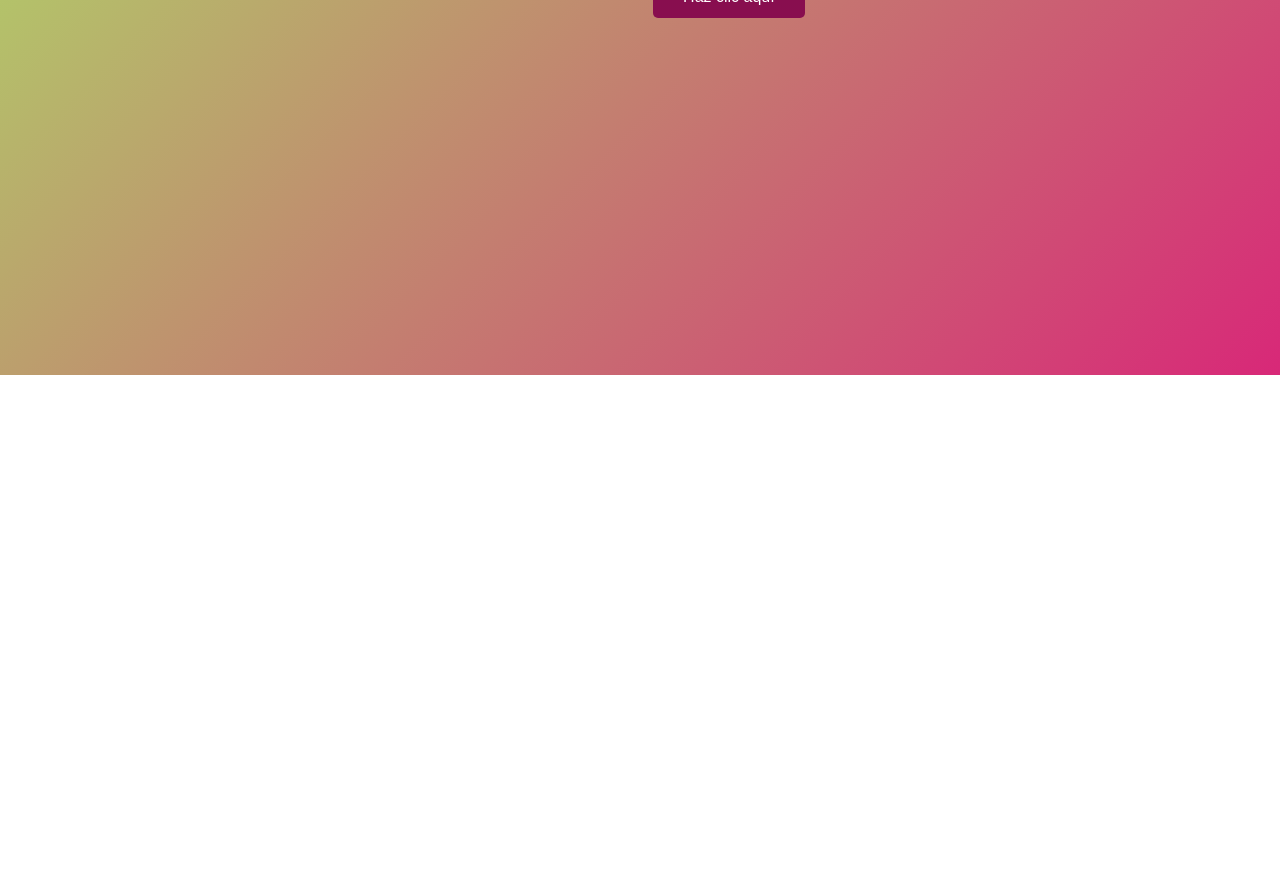
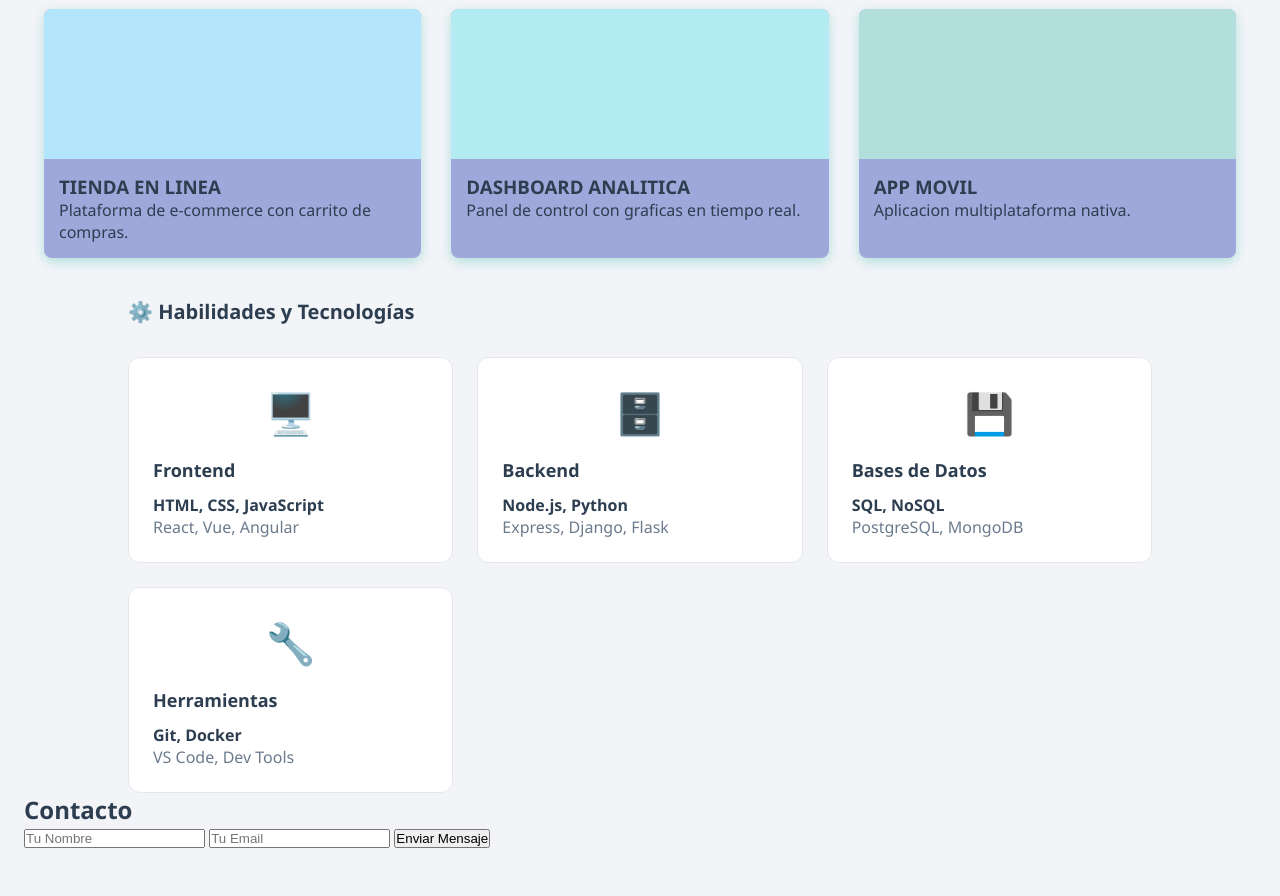
Before and after one commit to jimenez-A/Grupo-2-Jimenez-Ostos-Gomez-Suache-, a plain HTML site: page index.html in a window 1280 px wide. Shown: the part 425-1321 px from the top of the page. Before the commit the page ends 800 px from the top, so only its background shows below. Drawn offline with Linux system fonts and the light colour scheme.

Commit message:
Add files via upload

```diff
--- a/index.html
+++ b/index.html
@@ -3,17 +3,95 @@
 <head>
     <meta charset="UTF-8">
     <meta name="viewport" content="width=device-width, initial-scale=1.0">
-    <title>mi primera pagina web</title>
-    <link rel="stylesheet"href="style.css">
+    <title>Mi Portafolio Profesional</title>
+    <link rel="stylesheet" href="styles.css">
+    <link href="https://fonts.googleapis.com/css2?family=Roboto:wght@400;700&display=swap" rel="stylesheet">
 </head>
 <body>
-    <header>
-     <h1>¡Hola mundo!</h1>
+    <nav class="navbar">
+        <div class="logo">CONTENIDO</div>
+        <ul class="nav-links">
+            <li><a href="#inicio">Inicio</a></li>
+            <li><a href="#proyectos">Proyectos</a></li>
+            <li><a href="#contacto">Contacto</a></li>
+        </ul>
+    </nav>
+    <header id="inicio" class="header">
+        <h1>HOLA, SOMOS WENDY CAROLINA GOMEZ Y ANA SOFIA JIMENEZ</h1>
+        <p>Desarrolladoras Web | Programacion avanzada</p>
     </header>
-    <main>
-    <p id="mensaje">Esta es mi primera página web</p>
-     <button id="boton">Haz clic aquí</button>
-    </main>
- <script src="script.js"></script>
+
+
+    <section id="proyectos" class="projects">
+        <h2 style="text-align: center; margin-top: 40px;">NUESTROS PROYECTOS</h2>
+        <div class="projects-grid">
+            <div class="project-card">
+                <div class="project-img" style="background: #b3e5fc; height: 150px;"></div>
+                <div style="padding: 15px;">
+                    <h3>TIENDA EN LINEA</h3>
+                    <p>Plataforma de e-commerce con carrito de compras.</p>
+                </div>
+            </div>
+            <div class="project-card">
+                <div class="project-img" style="background: #b2ebf2; height: 150px;"></div>
+                <div style="padding: 15px;">
+                    <h3>DASHBOARD ANALITICA</h3>
+                    <p>Panel de control con graficas en tiempo real.</p>
+                </div>
+            </div>
+            <div class="project-card">
+                <div class="project-img" style="background: #b2dfdb; height: 150px;"></div>
+                <div style="padding: 15px;">
+                    <h3>APP MOVIL</h3>
+                    <p>Aplicacion multiplataforma nativa.</p>
+                </div>
+            </div>
+        </div>
+    </section>
+<div class="container">
+  <div class="section-header">
+    ⚙️ Habilidades y Tecnologías
+  </div>
+
+  <div class="skills-grid">
+    <div class="skill-card">
+      <div class="icon">🖥️</div>
+      <h3>Frontend</h3>
+      <p class="main-skills">HTML, CSS, JavaScript</p>
+      <p class="sub-skills">React, Vue, Angular</p>
+    </div>
+
+    <div class="skill-card">
+      <div class="icon">🗄️</div>
+      <h3>Backend</h3>
+      <p class="main-skills">Node.js, Python</p>
+      <p class="sub-skills">Express, Django, Flask</p>
+    </div>
+
+    <div class="skill-card">
+      <div class="icon">💾</div>
+      <h3>Bases de Datos</h3>
+      <p class="main-skills">SQL, NoSQL</p>
+      <p class="sub-skills">PostgreSQL, MongoDB</p>
+    </div>
+
+    <div class="skill-card">
+      <div class="icon">🔧</div>
+      <h3>Herramientas</h3>
+      <p class="main-skills">Git, Docker</p>
+      <p class="sub-skills">VS Code, Dev Tools</p>
+    </div>
+  </div>
+</div>
+    <footer id="contacto" class="footer">
+        <h2>Contacto</h2>
+        <form id="contactForm">
+            <input type="text" id="nombre" placeholder="Tu Nombre" required>
+            <input type="email" id="email" placeholder="Tu Email" required>
+            <button type="submit" class="btn-enviar">Enviar Mensaje</button>
+        </form>
+    </footer>
+
+    <script src="script.js"></script>
 </body>
 </html>
--- a/script.js
+++ b/script.js
@@ -1,16 +1,16 @@
-document.addEventListener('DOMContentLoaded', function() {
-    const boton = document.getElementById('boton');
-    const mensaje = document.getElementById('mensaje');
+// Función para animar al hacer scroll
+const mostrarTarjetas = () => {
+    const tarjetas = document.querySelectorAll('.project-card');
+    tarjetas.forEach(t => {
+        const distancia = t.getBoundingClientRect().top;
+        const alturaPantalla = window.innerHeight / 1.3;
+        if (distancia < alturaPantalla) {
+            t.classList.add('visible');
+        }
+    });
+};
 
-    let contador = 0;
+window.addEventListener('scroll', mostrarTarjetas);
 
-    boton.addEventListener('click', function() {
-        contador++;
-        mensaje.textContent = `¡Hiciste clic ${contador} veces!`;
-
-        // Cambiar color aleatorio
-        const colores = ['#d81b60 ', '#8e24aa', '#1565c0', '#26a69a'];
-        const colorAleatorio = colores[Math.floor(Math.random() * colores.length)];
-        document.body.style.background = colorAleatorio;
-    });
-});
+// Ejecutar una vez al cargar por si ya están visibles
+mostrarTarjetas();
--- /dev/null
+++ b/styles.css
@@ -0,0 +1,207 @@
+:root {
+    --color-primario:#c51162 ;
+    --color-secundario: #e46bbe;
+    --acento: #ba6bff;
+    --fuente-principal: 'Roboto', sans-serif;
+}
+
+body {
+  background-color: #e8e0f0;
+  margin: 0;
+  padding: 0;
+  min-height: 100vh;
+}
+
+/* Encabezado */
+.header {
+    background: linear-gradient(135deg, var(--color-primario), var(--color-secundario));
+    color: white;
+    padding: 60px 20px;
+    text-align: center;
+}
+
+/* La cuadrícula de proyectos que tienes en tu imagen */
+.projects-grid {
+    display: grid;
+    grid-template-columns: repeat(auto-fit, minmax(300px, 1fr)); /* */
+    gap: 30px; /* */
+    margin: 40px 20px; /* */
+}
+
+/* Las tarjetas de proyectos de tu imagen */
+.project-card {
+    background: #9fa8da;
+    border-radius: 8px; /* */
+    overflow: hidden; /* */
+    box-shadow: 0 4px 12px #b2dfdb; /* */
+    transition: transform 0.3s, box-shadow 0.3s; /* */
+}
+
+.project-card:hover {
+    transform: translateY(-10px); /* */
+    box-shadow: 0 8px 24px #1bcaf633; /* */
+}
+
+.project-img {
+    background-color:#750777;
+    height: 200px;
+    width: 100%;
+}
+
+.project-info {
+    padding: 20px;
+}
+/* ===== Variables / Design System ===== */
+:root {
+  --bg: #f3f4f8;
+  --card-bg: #ffffff;
+  --text-dark: #2d3e50;
+  --text-muted: #6b7b8d;
+  --primary: #e86060;
+  --border: #e5e7eb;
+  --radius: 0.75rem;
+}
+
+/* ===== Reset básico ===== */
+* {
+  margin: 0;
+  padding: 0;
+  box-sizing: border-box;
+}
+
+body {
+  font-family: 'Segoe UI', sans-serif;
+  background-color: var(--bg);
+  color: var(--text-dark);
+  padding: 3rem 1.5rem;
+}
+
+/* ===== Contenedor principal ===== */
+.container {
+  max-width: 1024px;
+  margin: 0 auto;
+}
+
+/* ===== Título de sección ===== */
+.section-header {
+  display: flex;
+  align-items: center;
+  gap: 0.5rem;
+  margin-bottom: 2rem;
+  font-size: 1.25rem;
+  font-weight: 700;
+}
+
+.section-header svg {
+  width: 20px;
+  height: 20px;
+}
+
+/* ===== Grid de tarjetas ===== */
+.skills-grid {
+  display: grid;
+  grid-template-columns: repeat(3, 1fr);
+  gap: 1.5rem;
+}
+
+@media (max-width: 768px) {
+  .skills-grid {
+    grid-template-columns: repeat(2, 1fr);
+  }
+}
+
+@media (max-width: 480px) {
+  .skills-grid {
+    grid-template-columns: 1fr;
+  }
+}
+
+/* ===== Tarjeta individual ===== */
+.skill-card {
+  background-color: var(--card-bg);
+  border: 1px solid var(--border);
+  border-radius: var(--radius);
+  padding: 1.5rem;
+  transition: box-shadow 0.2s ease;
+}
+
+.skill-card:hover {
+  box-shadow: 0 4px 12px rgba(0, 0, 0, 0.08);
+}
+
+.skill-card .icon {
+  width: 40px;
+  height: 40px;
+  color: var(--primary);
+  margin-bottom: 1rem;
+}
+
+.skill-card h3 {
+  font-size: 1.125rem;
+  font-weight: 700;
+  margin-bottom: 0.75rem;
+}
+
+.skill-card .main-skills {
+  font-weight: 600;
+  color: var(--text-dark);
+}
+
+.skill-card .sub-skills {
+  color: var(--text-muted);
+}
+/* ===== Animación fade-in ===== */
+@keyframes fade-in {
+  0% {
+    opacity: 0;
+    transform: translateY(20px);
+  }
+  100% {
+    opacity: 1;
+    transform: translateY(0);
+  }
+}
+
+/* ===== Tarjeta con animación ===== */
+.skill-card {
+  background-color: var(--card-bg);
+  border: 1px solid var(--border);
+  border-radius: var(--radius);
+  padding: 1.5rem;
+  opacity: 0;
+  animation: fade-in 0.5s ease-out forwards;
+  transition: transform 0.3s ease, box-shadow 0.3s ease, border-color 0.3s ease;
+}
+
+/* Delay escalonado por tarjeta */
+.skill-card:nth-child(1) { animation-delay: 0ms; }
+.skill-card:nth-child(2) { animation-delay: 150ms; }
+.skill-card:nth-child(3) { animation-delay: 300ms; }
+.skill-card:nth-child(4) { animation-delay: 450ms; }
+
+/* Hover en la tarjeta */
+.skill-card:hover {
+  transform: scale(1.05);
+  box-shadow: 0 8px 24px rgba(0, 0, 0, 0.1);
+  border-color: rgba(232, 96, 96, 0.4);
+}
+
+/* Hover en el icono */
+.skill-card .icon {
+  transition: transform 0.3s ease;
+}
+
+.skill-card:hover .icon {
+  transform: scale(1.1) rotate(6deg);
+}
+/* ===== Icono dentro de la tarjeta ===== */
+.skill-card .icon {
+  width: 60px;
+  height: 60px;
+  color: #ffffff;
+  margin: 0 auto 1rem auto;
+  display: flex;
+  align-items: center;
+  justify-content: center;
+  font-size: 2.5rem;
+}
```
